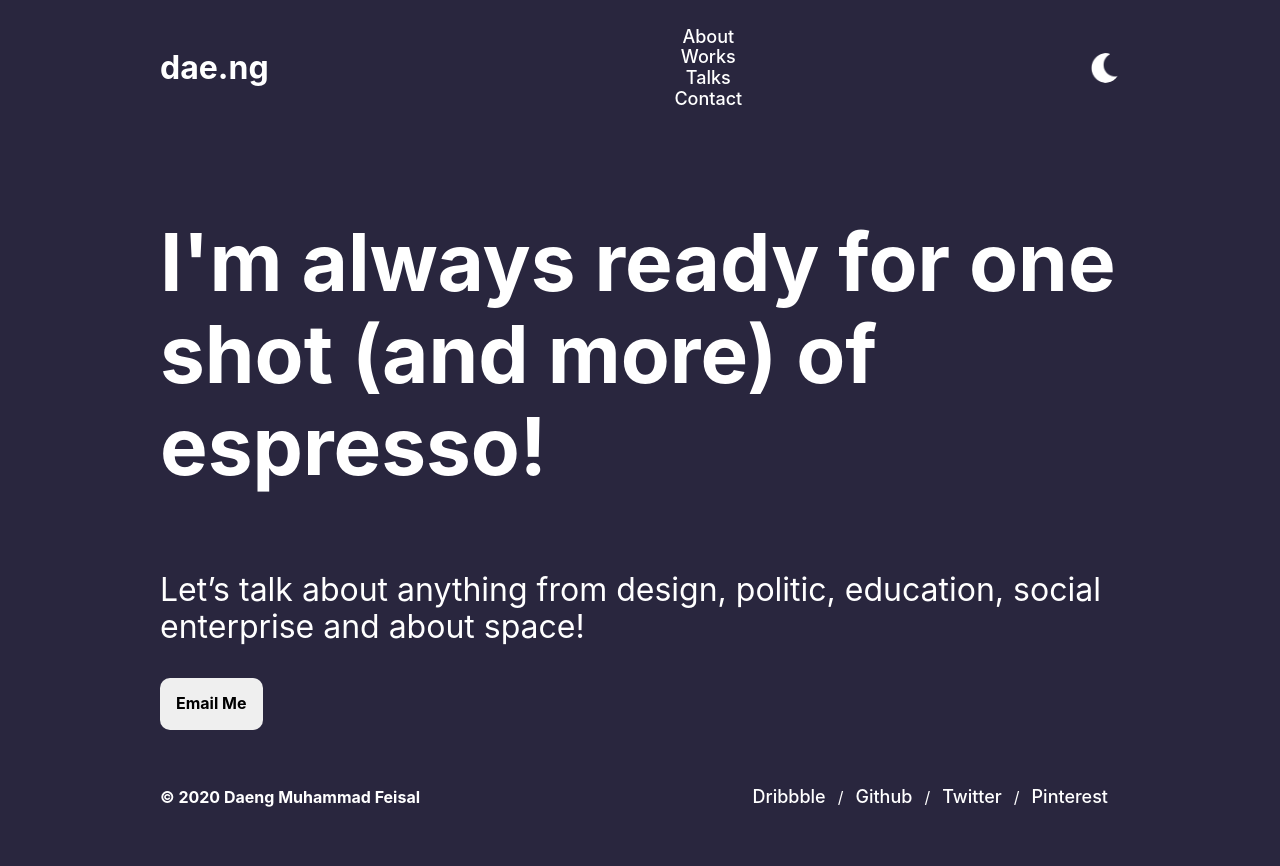
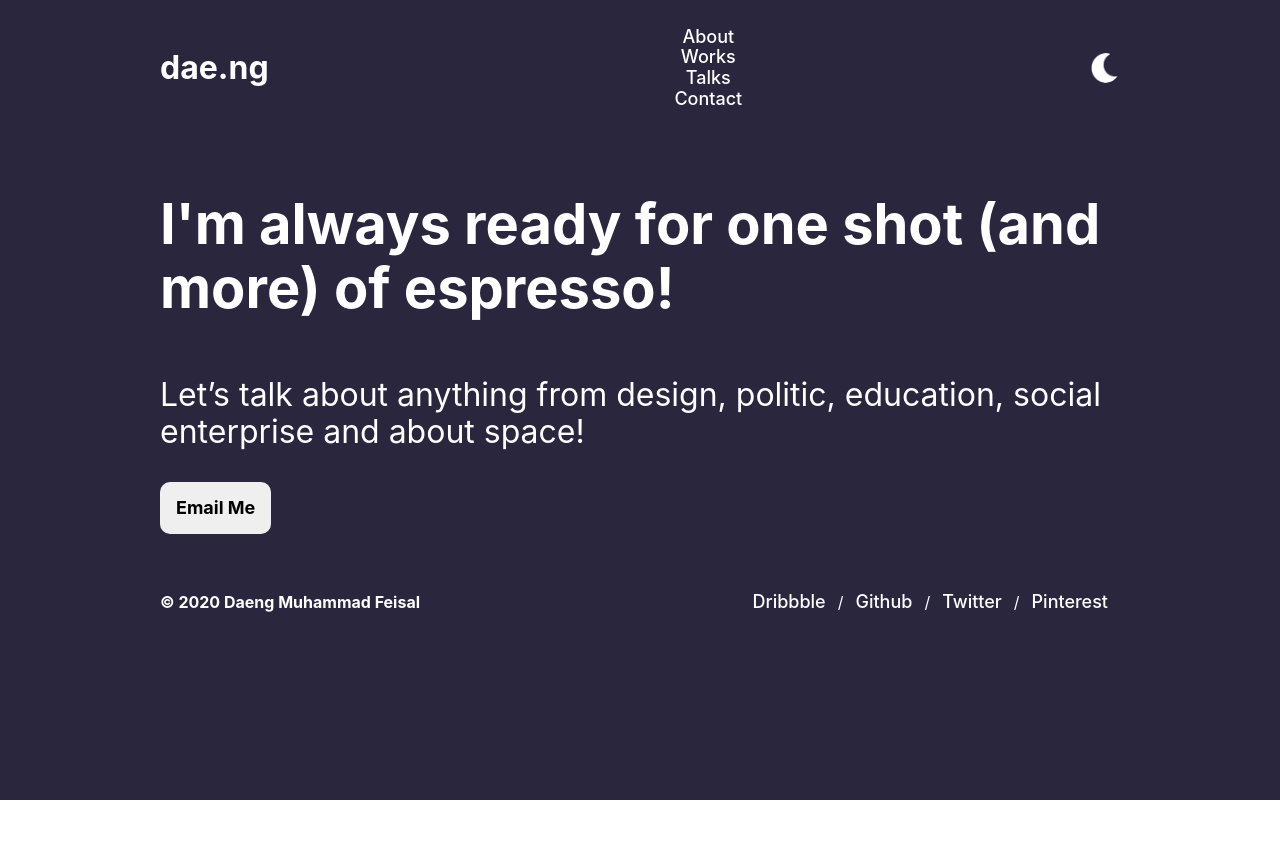
Before and after one commit to daengdoang/daeng-darkmode, a Gatsby site: page /contact in a window 1280 px wide. After the commit the page ends 800 px from the top, so only its background shows below. Built offline with nearby package versions, Linux system fonts and the light colour scheme; Gatsby itself is replaced by a stand-in of ours; a web font is replaced by a local one.

Commit message:
update contact.js page

```diff
--- a/src/components/styles/global.css
+++ b/src/components/styles/global.css
@@ -41,10 +41,6 @@
   text-decoration: none;
 }
 
-.bigtext {
-  font-size: 5em;
-  animation: 1s cubic-bezier(0.19, 1, 0.22, 1) 0.5s 1 normal backwards running fadeInBottom;
-}
 
 .works-text {
   font-size: 3.5em;
@@ -92,6 +88,15 @@
 
 .talks-text {
   font-size: 1.5em;
+}
+
+.bigtext {
+  font-size: 5em;
+  animation: 1s cubic-bezier(0.19, 1, 0.22, 1) 0.5s 1 normal backwards running fadeInBottom;
+}
+
+.bigtext1 {
+  font-size: 3.5em;
 }
 
 .bigtext2 {
--- a/src/pages/contact.js
+++ b/src/pages/contact.js
@@ -2,6 +2,7 @@
 import styled from 'styled-components';
 import Layout from '../components/layout'
 import SEO from '../components/seo'
+import { Link } from 'gatsby'
 
 const Container1 = styled.div`
   max-width: 100vw;
@@ -21,9 +22,12 @@
   <Layout>
     <Container1>
     <SEO title="Contact" />
-    <h3 class="bigtext">I'm always ready for one shot (and more) of espresso!</h3>
+    <h3 class="bigtext1">I'm always ready for one shot (and more) of espresso!</h3>
         <p class="bigtext2">Let’s talk about anything from design, politic, education, social enterprise and about space!</p>
-    <button class="cta1">Email Me</button>
+        <a class="footertext" href='mailto:daengmfeisal@gmail.com' target="_blank">
+        <button class="cta1">Email Me</button>
+        </a>
+
     </Container1>
 
   </Layout>
```
